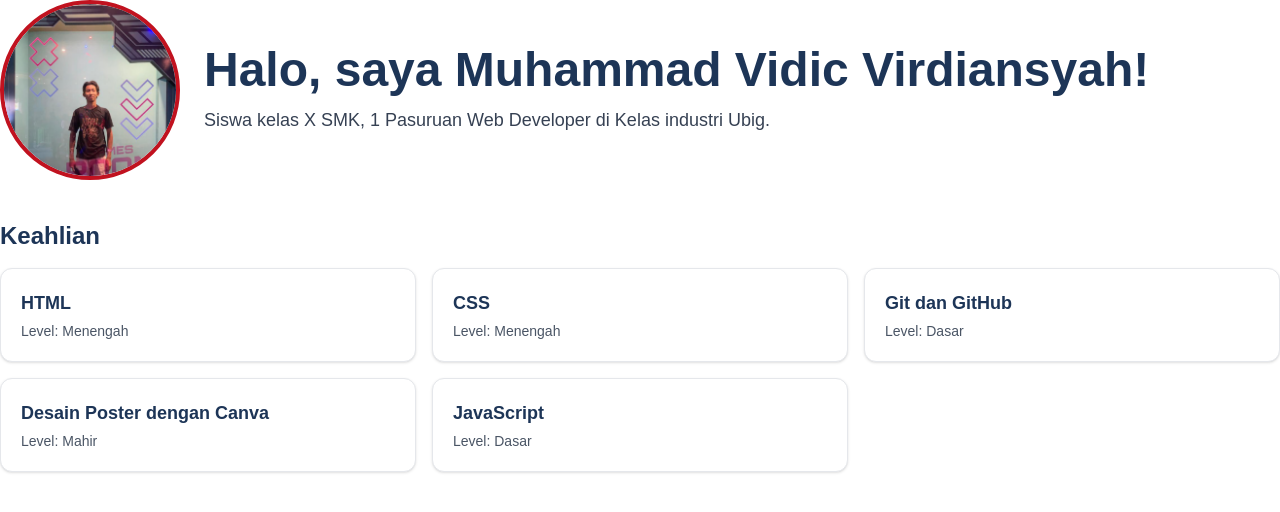
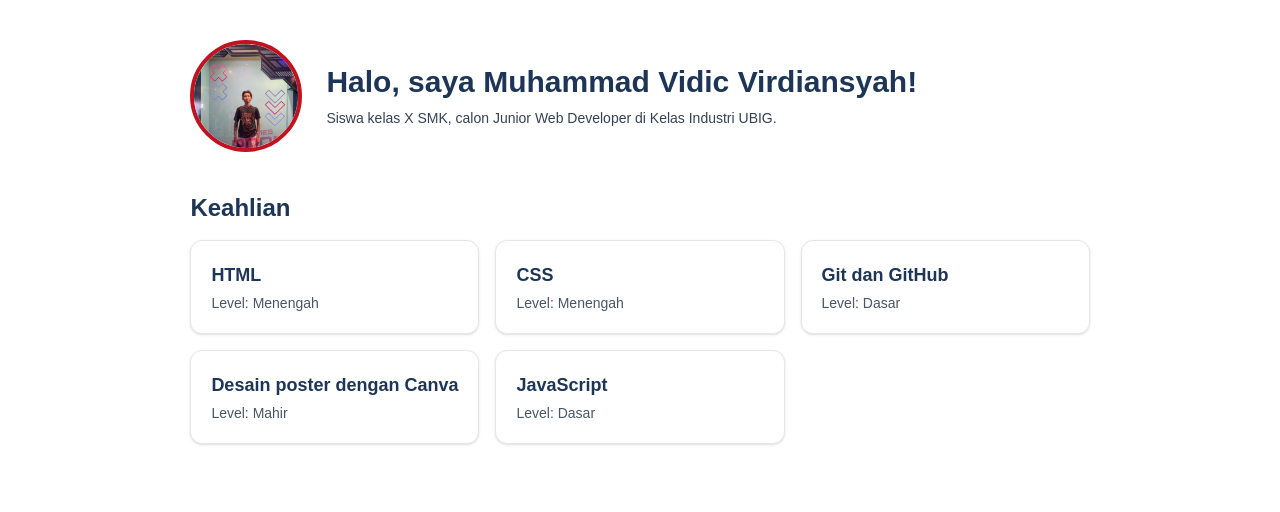
Before and after one commit to mvidicvirdiansyah-web/portofolio-next, a Next.js app: page / in a window 1280 px wide. Shown: the top 512 px of the page. Built offline with nearby package versions, Linux system fonts and the light colour scheme.

Commit message:
feat: beranda next.js dengan komponen hero dan skillcard

```diff
--- a/src/app/layout.js
+++ b/src/app/layout.js
@@ -19,7 +19,7 @@ export const metadata = {
 export default function RootLayout({ children }) {
   return (
     <html
-      lang="en"
+      lang="id"
       className={`${geistSans.variable} ${geistMono.variable} h-full antialiased`}
     >
       <body className="min-h-full flex flex-col bg-latar text-gray-800">{children}</body>
--- a/src/app/page.js
+++ b/src/app/page.js
@@ -3,41 +3,28 @@ import SkillCard from "@/components/SkillCard";
 
 const skills = [
   { nama: "HTML", level: "Menengah" },
-  { nama: "CSS",  level: "Menengah" },
+  { nama: "CSS", level: "Menengah" },
   { nama: "Git dan GitHub", level: "Dasar" },
-  { nama: "Desain Poster dengan Canva", level: "Mahir" },
+  { nama: "Desain poster dengan Canva", level: "Mahir" },
   { nama: "JavaScript", level: "Dasar" },
-
-
-
 ];
 
-
-export default function home() {
+export default function Home() {
   return (
-    <main className="">
+    <main className="mx-auto max-w-5xl px-4 py-10">
       <Hero
-         nama = "Muhammad Vidic Virdiansyah"
-         tagline="Siswa kelas X SMK, 1 Pasuruan Web Developer di Kelas industri Ubig."
+        nama="Muhammad Vidic Virdiansyah"
+        tagline="Siswa kelas X SMK, calon Junior Web Developer di Kelas Industri UBIG."
       />
 
-
-
       <section className="mt-10">
-          <h2 className="mb-4 text-2xl font-bold
-          text-utama">Keahlian</h2>
+        <h2 className="mb-4 text-2xl font-bold text-utama">Keahlian</h2>
         <div className="grid gap-4 md:grid-cols-3">
           {skills.map((skill) => (
-             <SkillCard key={skill.nama} nama={skill.nama}
-
-      level={skill.level} />
+            <SkillCard key={skill.nama} nama={skill.nama} level={skill.level} />
           ))}
         </div>
       </section>
-
-
-
-
     </main>
   );
  }
--- a/src/components/Hero.jsx
+++ b/src/components/Hero.jsx
@@ -6,15 +6,14 @@ export default function Hero({ nama, tagline }) {
     <Image
   src="/foto-profil.png"
   alt={`Foto profil ${nama}`}
-  width={180}
-  height={180}
+  width={100}
+  height={100}
   priority
-  style={{ width: "180px", height: "180px" }}
-  className="rounded-full border-4 border-aksen object-cover"
+  className=" h-28 w-28 shrink-0 rounded-full border-4 border-aksen object-cover"
 />
       <div>
-        <h1 className="text-3xl font-bold text-utama md:text-5xl">Halo, saya {nama}!</h1>
-        <p className="mt-3 text-lg text-gray-700">{tagline}</p>
+        <h1 className="text-2xl font-bold text-utama md:text-3xl">Halo, saya {nama}!</h1>
+        <p className="mt-2 text-sm text-gray-700">{tagline}</p>
       </div>
     </section>
   );
```
Lines whose indentation alone changed are shown as unchanged.
